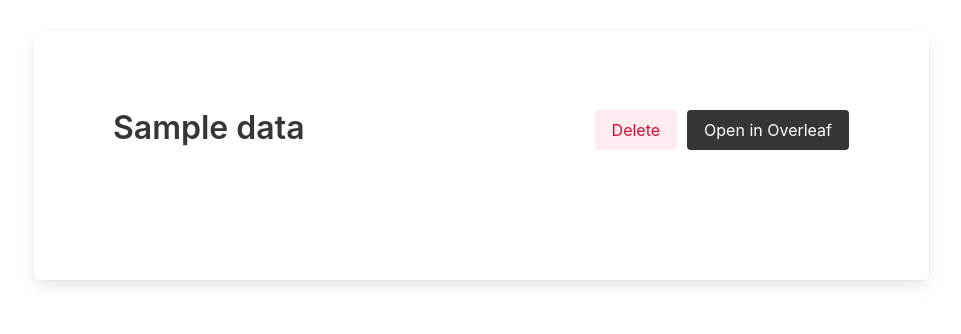
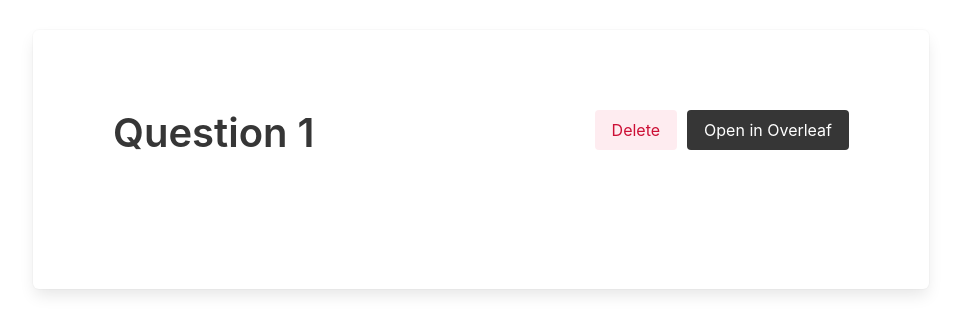
Before and after one commit to kavishsathia/tau, a Flask app: template templates/contributions.html in a window 1280 px wide. Shown: the part 75-409 px from the top of the page, without its empty margins (159-1120 px from the left). Run offline with Flask 2, Linux system fonts and the light colour scheme; the template is opened without the code that fills it: most values are stand-ins (such as "Sample title", 1, 10 or a date in 2020); some libraries are stand-ins or nearby versions.

Commit message:
forty-two

```diff
--- a/templates/contributions.html
+++ b/templates/contributions.html
@@ -189,8 +189,8 @@
         <div class="box grid">
             <div class="margintitle">
                 <div class="start">
-                    <h1 class="laptop title">{{ hash[6] }}</h1>
-                    <h1 class="mobile title is-4">{{ hash[6] }}</h1>
+                    <h1 class="laptop title is-2">Question {{ hash[0] }}</h1>
+                    <h1 class="mobile title is-4">Question {{ hash[0] }}</h1>
                     {% if hash[7] == "Error" %}
                     <h1 class="laptop subtitle is-6">There was an error in the compilation of your TeX file. <a href="/static/{{ hash[5] }}.log">View the logs.</a></h1>
                     <h1 class="mobile subtitle is-7">There was an error in the compilation of your TeX file. <a href="/static/{{ hash[5] }}.log">View the logs.</a></h1>
```
Also changed, not shown: templates/results.html (+13 -7 lines).
